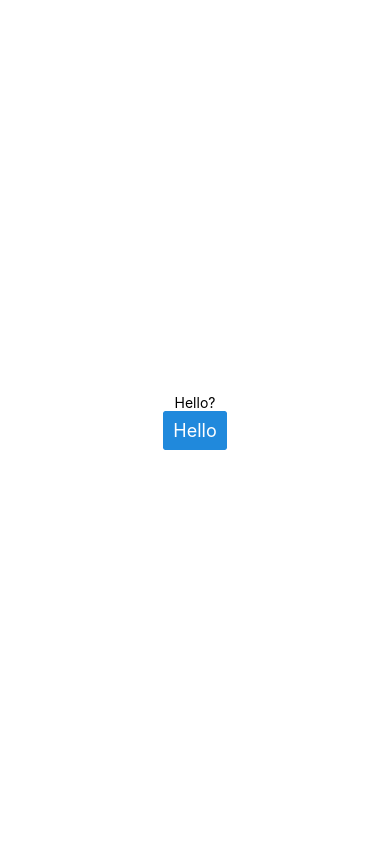
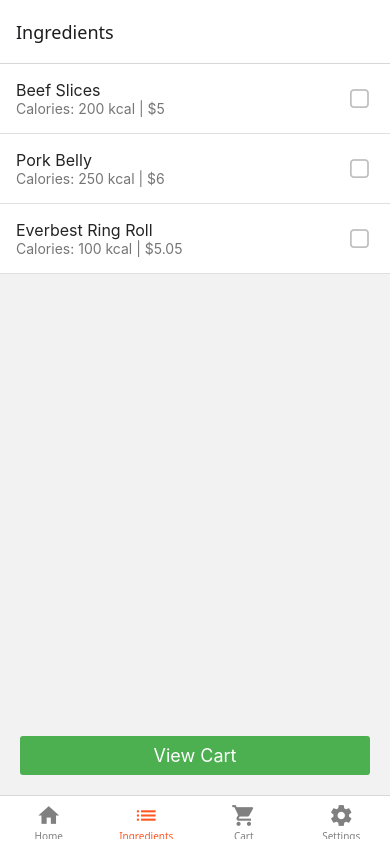
Before and after one commit to Chen-Han-TX/MeatAndGreet, a React Native app in the folder MeatAndGreetApp/: screen /Ingredients in a window 390 px wide. Built offline with nearby package versions, Linux system fonts and the light colour scheme.

Commit message:
Added basic frameworks

```diff
--- a/MeatAndGreetApp/App.js
+++ b/MeatAndGreetApp/App.js
@@ -1,23 +1,52 @@
-import { StatusBar } from 'expo-status-bar';
-import { StyleSheet, Text, View } from 'react-native';
-import { Button } from '@rneui/themed';
+import React from 'react';
+import { NavigationContainer } from '@react-navigation/native';
+import { createBottomTabNavigator } from '@react-navigation/bottom-tabs';
+import { ThemeProvider } from 'react-native-elements';
+import HomeScreen from './screens/HomeScreen';
+import IngredientsScreen from './screens/IngredientsScreen';
+import CartScreen from './screens/CartScreen';
+import SettingsScreen from './screens/SettingsScreen';
+import { Icon } from 'react-native-elements';
 
-export default function App() {
+
+const Tab = createBottomTabNavigator();
+
+const App = () => {
+  const theme = {
+    colors: {
+      primary: '#FF5722', // Hotpot red theme
+      secondary: '#4CAF50', // Fresh green accents
+    },
+  };
+
   return (
-    <View style={styles.container}>
-      <Text>Hello?</Text>
-      <Button>Hello</Button>
-      <StatusBar style="auto" />
+    <ThemeProvider theme={theme}>
+      <NavigationContainer>
+        <Tab.Navigator
+          screenOptions={({ route }) => ({
+            tabBarIcon: ({ color, size }) => {
+              const icons = {
+                Home: 'home',
+                Ingredients: 'list',
+                Cart: 'shopping-cart',
+                Settings: 'settings',
+              };
+              return (
+                <Icon name={icons[route.name]} type="material" color={color} size={size} />
+              );
+            },
+            tabBarActiveTintColor: theme.colors.primary,
+            tabBarInactiveTintColor: 'gray',
+          })}
+        >
+          <Tab.Screen name="Home" component={HomeScreen} />
+          <Tab.Screen name="Ingredients" component={IngredientsScreen} />
+          <Tab.Screen name="Cart" component={CartScreen} />
+          <Tab.Screen name="Settings" component={SettingsScreen} />
+        </Tab.Navigator>
+      </NavigationContainer>
+    </ThemeProvider>
+  );
+};
 
-    </View>
-  );
-}
-
-const styles = StyleSheet.create({
-  container: {
-    flex: 1,
-    backgroundColor: '#fff',
-    alignItems: 'center',
-    justifyContent: 'center',
-  },
-});
+export default App;
--- /dev/null
+++ b/MeatAndGreetApp/screens/CartScreen.js
@@ -0,0 +1,33 @@
+import React from 'react';
+import { View, Text, FlatList, StyleSheet } from 'react-native';
+
+const CartScreen = ({ route }) => {
+  const { selectedItems } = route.params || { selectedItems: [] };
+
+  const total = selectedItems.reduce((sum, item) => sum + item.price, 0);
+
+  return (
+    <View style={styles.container}>
+      <Text style={styles.title}>Your Cart</Text>
+      <FlatList
+        data={selectedItems}
+        keyExtractor={(item) => item.id}
+        renderItem={({ item }) => (
+          <Text style={styles.item}>
+            {item.name} - ${item.price.toFixed(2)}
+          </Text>
+        )}
+      />
+      <Text style={styles.total}>Total: ${total.toFixed(2)}</Text>
+    </View>
+  );
+};
+
+const styles = StyleSheet.create({
+  container: { flex: 1, padding: 20 },
+  title: { fontSize: 24, fontWeight: 'bold', marginBottom: 20 },
+  item: { fontSize: 18, marginBottom: 10 },
+  total: { fontSize: 20, fontWeight: 'bold', marginTop: 20 },
+});
+
+export default CartScreen;
--- /dev/null
+++ b/MeatAndGreetApp/screens/HomeScreen.js
@@ -0,0 +1,26 @@
+import React from 'react';
+import { View, Text, StyleSheet } from 'react-native';
+import { Button } from 'react-native-elements';
+
+const HomeScreen = ({ navigation }) => {
+  return (
+    <View style={styles.container}>
+      <Text style={styles.title}>Welcome to Meat And Greet!</Text>
+      <Text style={styles.subtitle}>Plan the perfect hotpot with ease.</Text>
+      <Button
+        title="Start Planning"
+        buttonStyle={styles.button}
+        onPress={() => navigation.navigate('Ingredients')}
+      />
+    </View>
+  );
+};
+
+const styles = StyleSheet.create({
+  container: { flex: 1, justifyContent: 'center', alignItems: 'center' },
+  title: { fontSize: 24, fontWeight: 'bold', marginBottom: 10 },
+  subtitle: { fontSize: 16, color: 'gray', marginBottom: 20 },
+  button: { backgroundColor: '#FF5722', paddingHorizontal: 30 },
+});
+
+export default HomeScreen;
--- /dev/null
+++ b/MeatAndGreetApp/screens/IngredientsScreen.js
@@ -0,0 +1,63 @@
+import React, { useState } from 'react';
+import { View, FlatList, StyleSheet } from 'react-native';
+import { ListItem, Button } from 'react-native-elements';
+
+const mockIngredients = [
+  { id: '1', name: 'Beef Slices', calories: 200, price: 5.0 },
+  { id: '2', name: 'Pork Belly', calories: 250, price: 6.0 },
+  { id: '3', name: 'Everbest Ring Roll', calories: 100, price: 5.05 },
+];
+
+const IngredientsScreen = ({ navigation }) => {
+  const [selectedItems, setSelectedItems] = useState([]);
+
+  const toggleSelection = (item) => {
+    setSelectedItems((prev) =>
+      prev.includes(item)
+        ? prev.filter((i) => i !== item)
+        : [...prev, item]
+    );
+  };
+
+  return (
+    <View style={styles.container}>
+      <FlatList
+        data={mockIngredients}
+        keyExtractor={(item) => item.id}
+        renderItem={({ item }) => (
+          <ListItem
+            bottomDivider
+            onPress={() => toggleSelection(item)}
+            containerStyle={[
+              selectedItems.includes(item) && styles.selected,
+            ]}
+          >
+            <ListItem.Content>
+              <ListItem.Title>{item.name}</ListItem.Title>
+              <ListItem.Subtitle>
+                {`Calories: ${item.calories} kcal | $${item.price}`}
+              </ListItem.Subtitle>
+            </ListItem.Content>
+            <ListItem.CheckBox
+              checked={selectedItems.includes(item)}
+              onPress={() => toggleSelection(item)}
+            />
+          </ListItem>
+        )}
+      />
+      <Button
+        title="View Cart"
+        buttonStyle={styles.button}
+        onPress={() => navigation.navigate('Cart', { selectedItems })}
+      />
+    </View>
+  );
+};
+
+const styles = StyleSheet.create({
+  container: { flex: 1 },
+  selected: { backgroundColor: '#FFEBEE' },
+  button: { backgroundColor: '#4CAF50', margin: 20 },
+});
+
+export default IngredientsScreen;
--- /dev/null
+++ b/MeatAndGreetApp/screens/SettingsScreen.js
@@ -0,0 +1,19 @@
+import React from 'react';
+import { View, Text, StyleSheet } from 'react-native';
+
+const SettingsScreen = () => {
+  return (
+    <View style={styles.container}>
+      <Text style={styles.title}>Settings</Text>
+      <Text style={styles.subtitle}>Adjust preferences for your hotpot planning experience.</Text>
+    </View>
+  );
+};
+
+const styles = StyleSheet.create({
+  container: { flex: 1, padding: 20 },
+  title: { fontSize: 24, fontWeight: 'bold', marginBottom: 10 },
+  subtitle: { fontSize: 16, color: 'gray' },
+});
+
+export default SettingsScreen;
```
Also changed, not shown: MeatAndGreetApp/package.json (+9 -0 lines), 2 other files (tests, documents, lock files or other folders).
